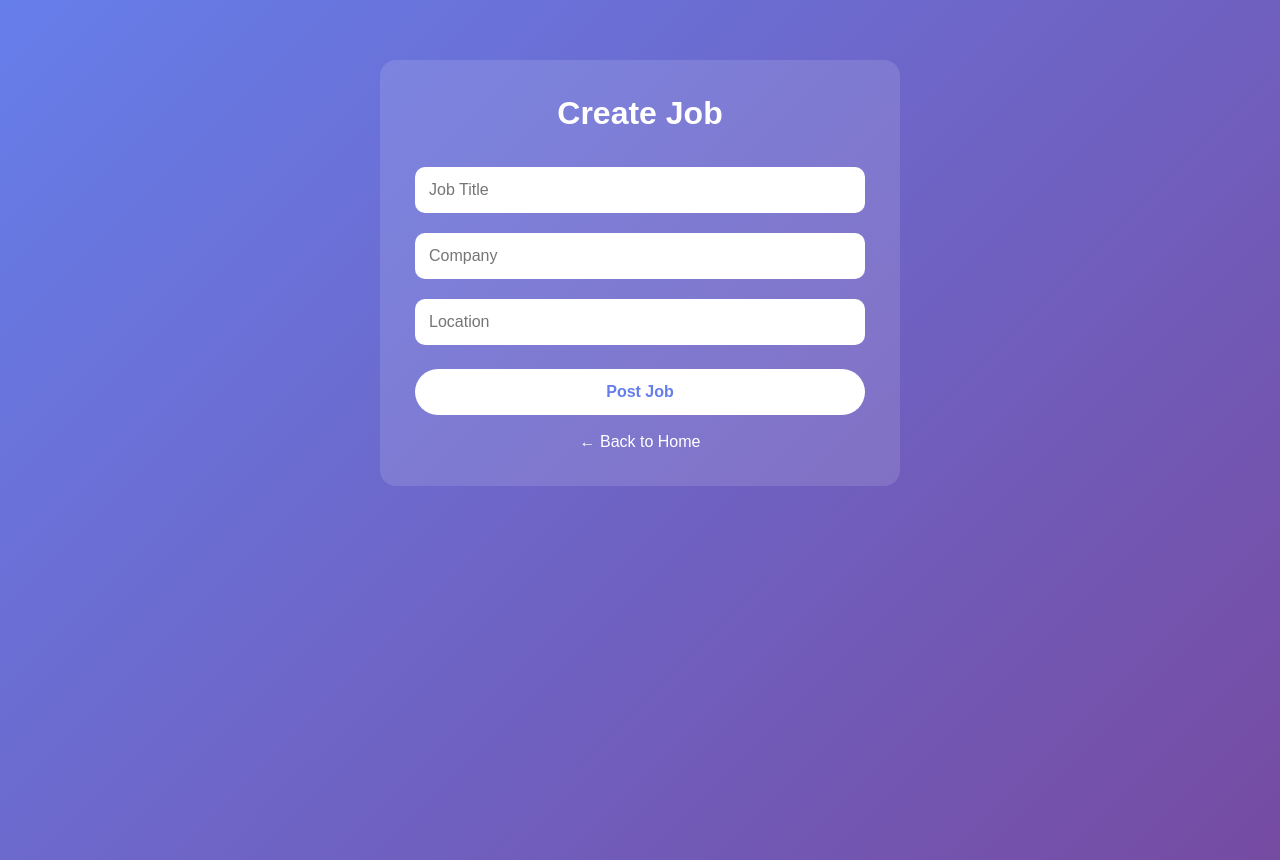
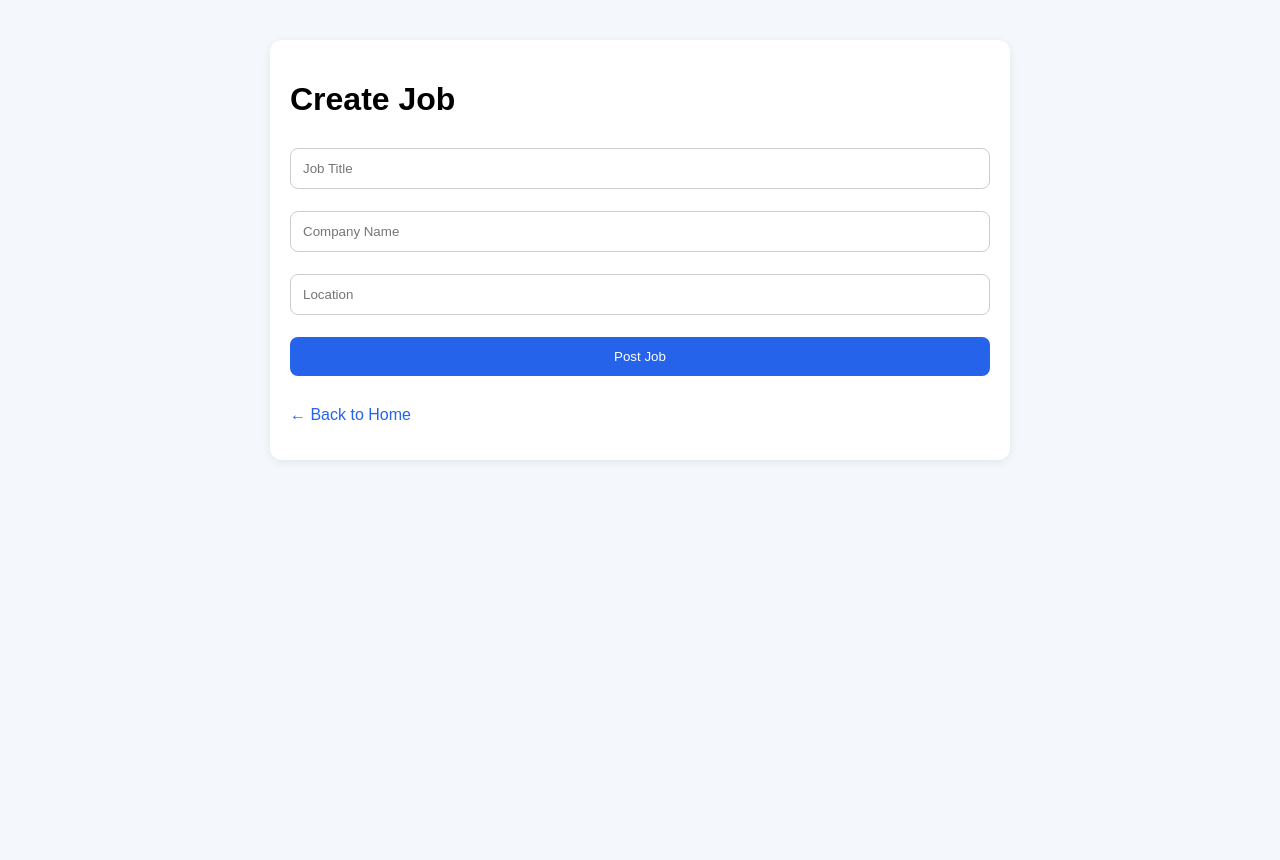
Before and after one commit to saksham-codes-ai/hr-recruitment-system, a Flask app: template template/job.html in a window 1280 px wide. After the commit the page ends 420 px from the top, so only its background shows below. Run offline with Flask 3, Linux system fonts and the light colour scheme; the template is opened without the code that fills it, so the values that code supplies are empty.

Commit message:
Update job.html

```diff
--- a/template/job.html
+++ b/template/job.html
@@ -5,67 +5,52 @@
   <meta name="viewport" content="width=device-width, initial-scale=1.0">
   <title>Create Job</title>
   <style>
-        * { margin: 0; padding: 0; box-sizing: border-box; }
     body {
       font-family: Arial, sans-serif;
-            background: linear-gradient(135deg, #667eea 0%, #764ba2 100%);
-            min-height: 100vh;
-            color: white;
+      background: #f4f7fb;
+      margin: 0;
+      padding: 0;
     }
-        .container {
-            max-width: 520px;
-            margin: 60px auto;
-            background: rgba(255,255,255,0.12);
-            padding: 35px;
-            border-radius: 16px;
+    .box {
+      max-width: 700px;
+      margin: 40px auto;
+      background: white;
+      padding: 20px;
+      border-radius: 12px;
+      box-shadow: 0 2px 10px rgba(0,0,0,0.08);
     }
-        h1 {
-            text-align: center;
-            margin-bottom: 25px;
-        }
-        input {
+    input, button {
       width: 100%;
-            padding: 14px;
-            margin: 10px 0;
-            border: none;
-            border-radius: 10px;
-            outline: none;
-            font-size: 16px;
+      padding: 12px;
+      margin: 8px 0 14px;
+      border: 1px solid #ccc;
+      border-radius: 8px;
+      box-sizing: border-box;
     }
     button {
-            width: 100%;
-            padding: 14px;
-            margin-top: 14px;
+      background: #2563eb;
+      color: white;
       border: none;
-            border-radius: 50px;
-            font-size: 16px;
-            font-weight: bold;
       cursor: pointer;
-            color: #667eea;
-            background: white;
     }
-        .back {
-            text-align: center;
-            margin-top: 18px;
-        }
-        .back a {
-            color: white;
+    a {
+      color: #2563eb;
       text-decoration: none;
     }
   </style>
 </head>
 <body>
-    <div class="container">
+  <div class="box">
     <h1>Create Job</h1>
+
     <form method="POST">
       <input type="text" name="title" placeholder="Job Title" required>
-            <input type="text" name="company" placeholder="Company" required>
+      <input type="text" name="company" placeholder="Company Name" required>
       <input type="text" name="location" placeholder="Location" required>
       <button type="submit">Post Job</button>
     </form>
-        <div class="back">
-            <a href="/">← Back to Home</a>
-        </div>
+
+    <p><a href="/">← Back to Home</a></p>
   </div>
 </body>
 </html>
```
Lines whose indentation alone changed are shown as unchanged.
